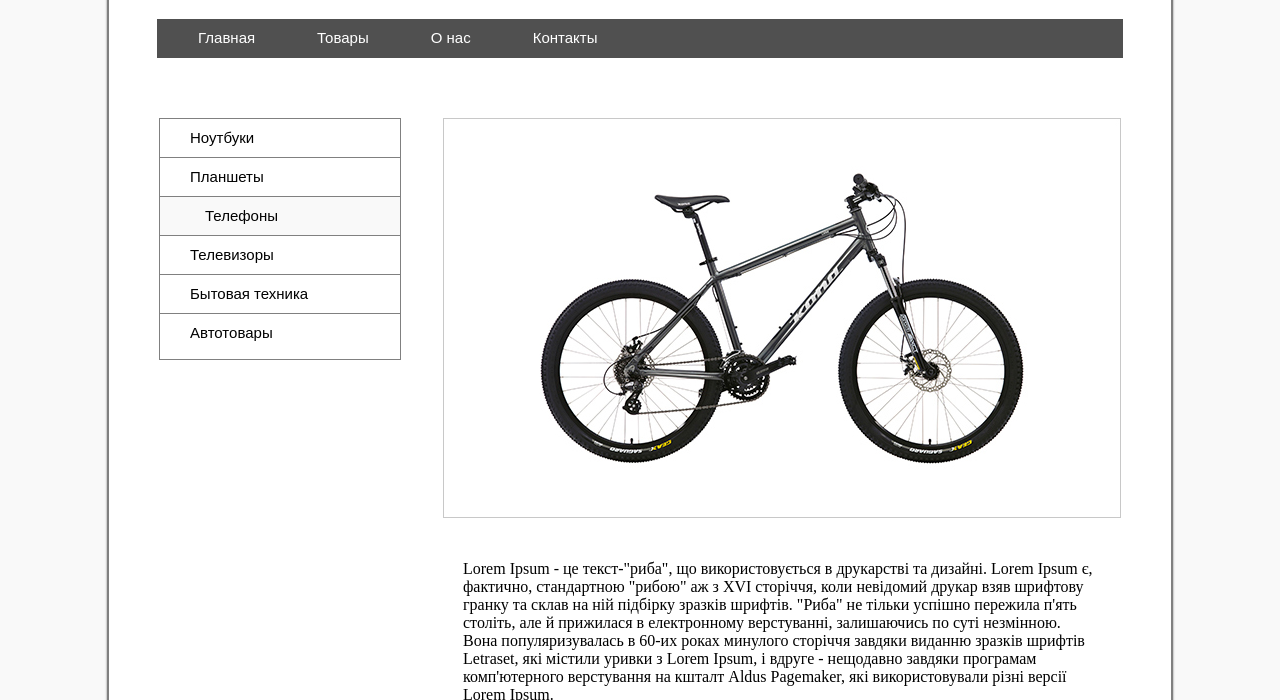
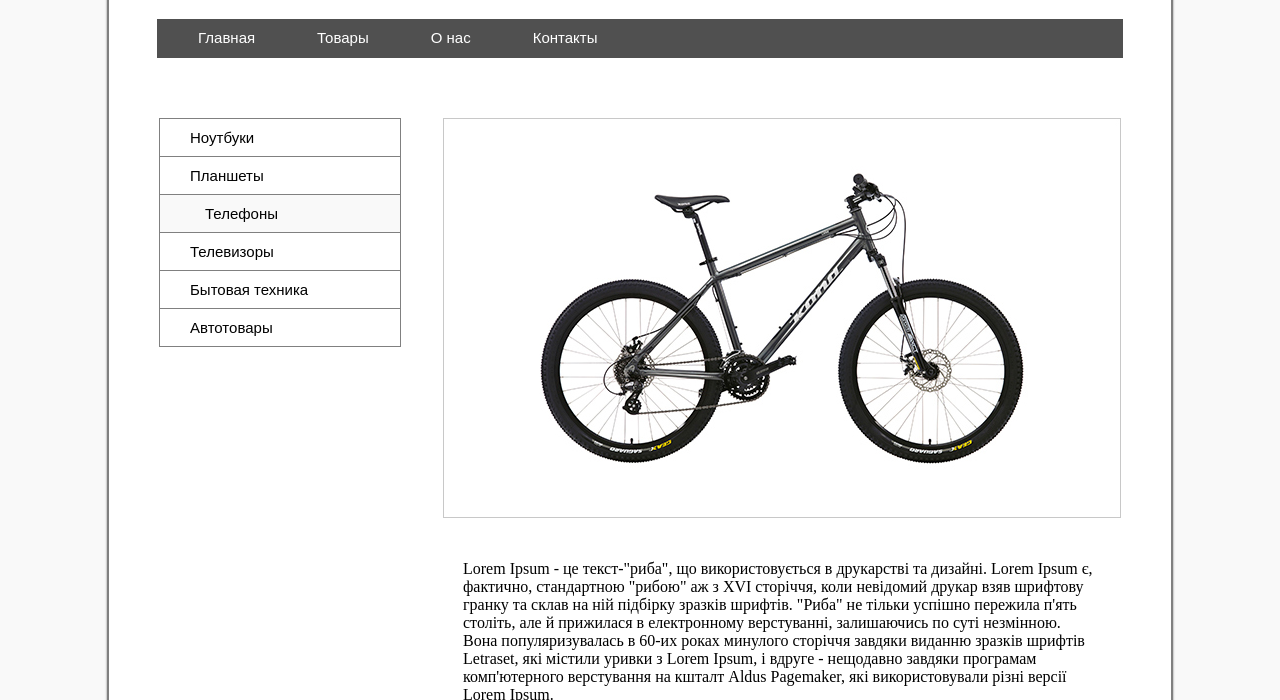
Before and after one commit to Dmytroateam/module-3, a plain HTML site: page index.html in a window 1280 px wide. Shown: the part 100-800 px from the top of the page. Drawn offline with Linux system fonts and the light colour scheme.

Commit message:
Update style.css

```diff
--- a/css/style.css
+++ b/css/style.css
@@ -55,7 +55,7 @@
 
 .left-menu {
 	width: 240px;
-	height: 240px;
+	height: 227px;
 	background-color: white;
 	margin-left: 50px;
 	margin-top: 50px;
@@ -77,6 +77,7 @@
     text-decoration: none;
 	font-size: 15px;
 	font-family: "PT Sans", sans-serif;
+	display: block;
 }
 	.left-menu .act1 {
     background: #f9f9f9;
```
